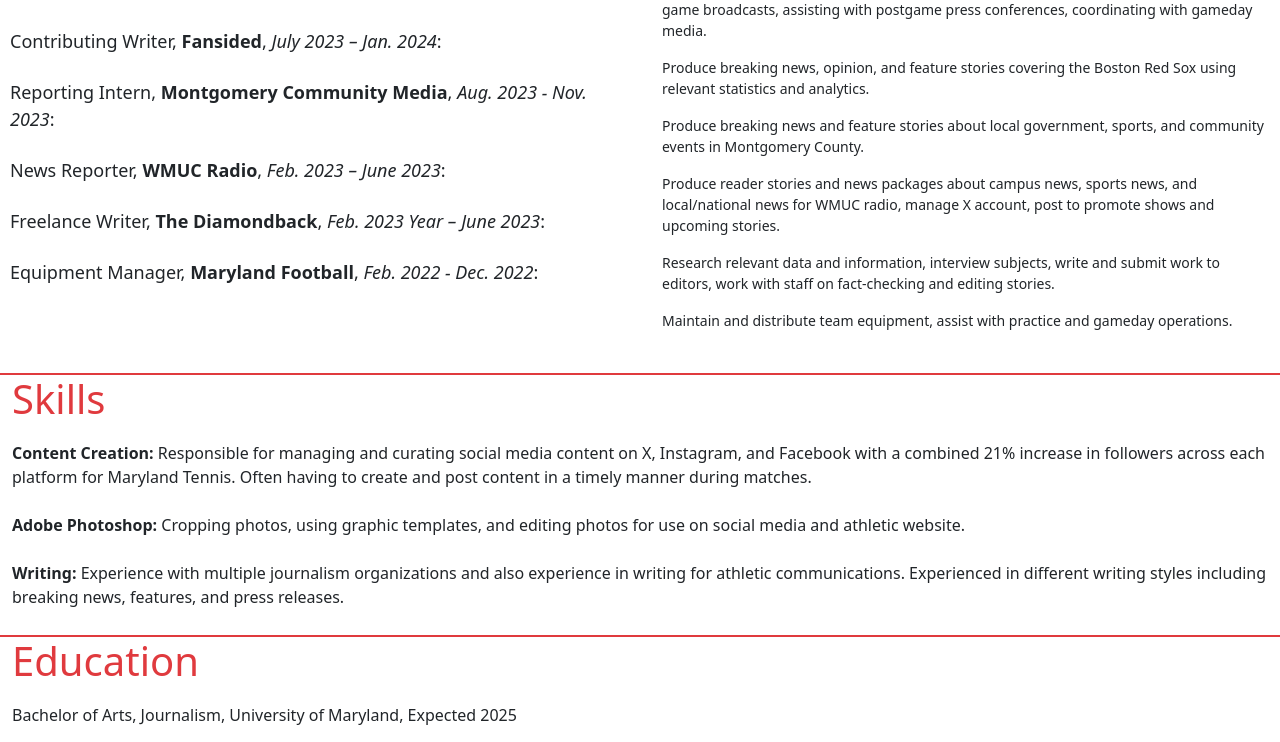
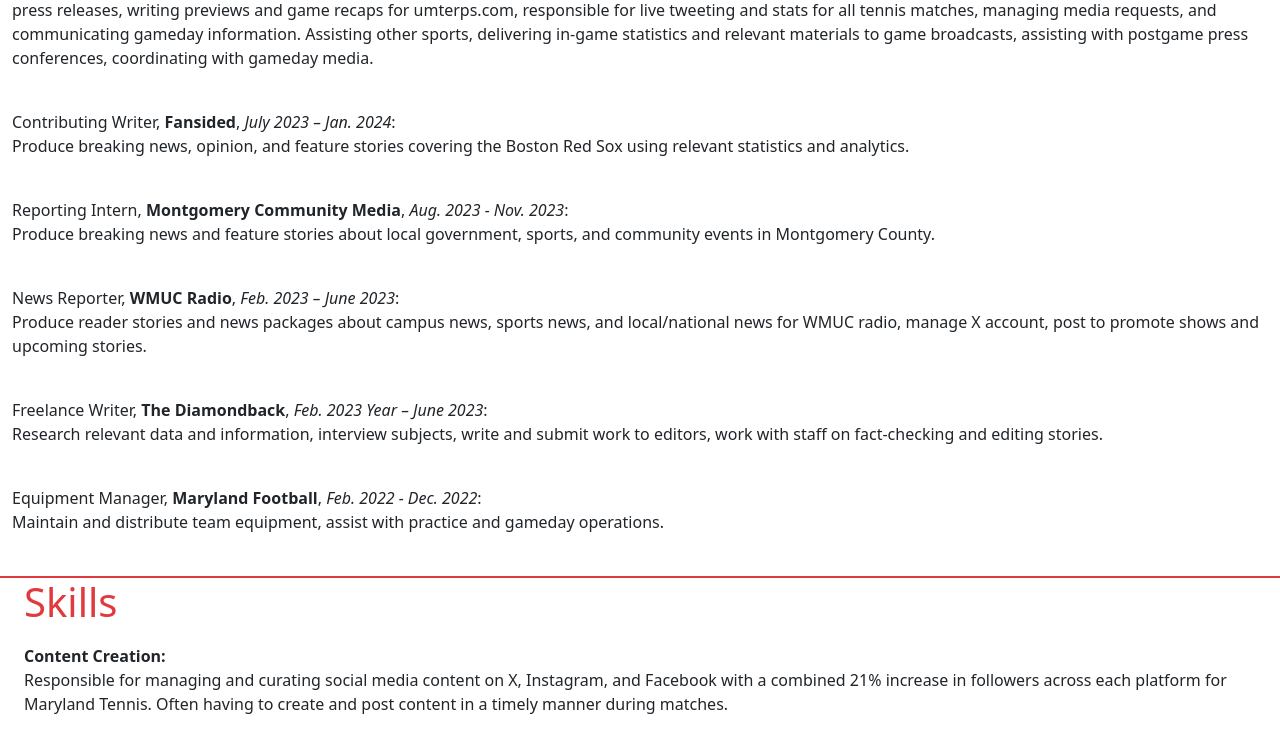
Before and after one commit to bcrossUMD1/brendan-cross-jour352, a plain HTML site: page resume-project/brendan-cross-resume.html in a window 1280 px wide. Shown: the part 642-1384 px from the top of the page. Drawn offline with nearby package versions, Linux system fonts and the light colour scheme.

Commit message:
Update brendan-cross-resume.html

```diff
--- a/resume-project/brendan-cross-resume.html
+++ b/resume-project/brendan-cross-resume.html
@@ -14,7 +14,9 @@
      <script src="https://cdn.jsdelivr.net/npm/bootstrap@5.3.2/dist/js/bootstrap.bundle.min.js" integrity="sha384-C6RzsynM9kWDrMNeT87bh95OGNyZPhcTNXj1NW7RuBCsyN/o0jlpcV8Qyq46cDfL" crossorigin="anonymous"></script>
      <link rel="stylesheet" href="https://cdn.jsdelivr.net/npm/bootstrap-icons@1.11.1/font/bootstrap-icons.css">
      <link rel="stylesheet" type="text/css" href="stylesheet.css" />
-
+     <link rel="preconnect" href="https://fonts.googleapis.com">
+     <link rel="preconnect" href="https://fonts.gstatic.com" crossorigin>
+     <link href="https://fonts.googleapis.com/css2?family=Open+Sans:ital,wght@0,300..800;1,300..800&display=swap" rel="stylesheet">
     </head>
 
     <body>
@@ -48,7 +50,7 @@
   </nav>
    <!-- Navbar end-->
 </div>
-<div id="content">
+<div id="container">
   <div class="row">
     <div class="col-md-8">
         <h3 id="brendan-cross">Personal Statement</h3>
@@ -64,56 +66,45 @@
     </div>
 </div>
 
-	<div class="row">
-		<div class="col-md-6">
+<div class="container-fluid">
+    <div class="row">
             <h3 id="experience">Experience</h3>
             <ul>
 		        <li>Strategic Communications Assistant, <b>Maryland Athletics</b>, <i>Feb. 2023 – Present</i>:</li>
+                <p>Primary media contact for University of Maryland Women’s Tennis (2023-2024). Responsible for
+                    managing and curating social media content, writing and publishing press releases, writing previews
+                    and game recaps for umterps.com, responsible for live tweeting and stats for all tennis matches,
+                    managing media requests, and communicating gameday information. Assisting other sports, delivering
+                    in-game statistics and relevant materials to game broadcasts, assisting with postgame press
+                    conferences, coordinating with gameday media.</p>
                 <br>
                 <li>Contributing Writer, <b>Fansided</b>, <i>July 2023 – Jan. 2024</i>:</li>
+                <p>Produce breaking news, opinion, and feature stories covering the Boston Red Sox using relevant
+                    statistics and analytics.</p>
                 <br>
                 <li>Reporting Intern, <b>Montgomery Community Media</b>, <i>Aug. 2023 - Nov. 2023</i>:</li>
+                <p>Produce breaking news and feature stories about local government, sports, and community events in
+                    Montgomery County.</p>
                 <br>
                 <li>News Reporter, <b>WMUC Radio</b>, <i>Feb. 2023 – June 2023</i>:</li>
+                <p>Produce reader stories and news packages about campus news, sports news, and local/national news for WMUC radio, manage X account, post to promote shows and upcoming stories.</p>
                 <br>
-                <li>Freelance Writer, <b>The Diamondback</b>, <i>Feb. 2023 Year – June 2023</i>: </li>
+                <li>Freelance Writer, <b>The Diamondback</b>, <i>Feb. 2023 Year – June 2023</i>:</li>
+                <p>Research relevant data and information, interview subjects, write and submit work to editors, work with staff on fact-checking and editing stories.</p>
                 <br>
                 <li>Equipment Manager, <b>Maryland Football</b>, <i>Feb. 2022 - Dec. 2022</i>:</li>
+                <p>Maintain and distribute team equipment, assist with practice and gameday operations.</p>
             </ul>
-		</div>
-
-		<div class="col-md-6">
-            <ul>
-			<li><p>Primary media contact for University of Maryland Women’s Tennis (2023-2024). Responsible for
-                managing and curating social media content, writing and publishing press releases, writing previews
-                and game recaps for umterps.com, responsible for live tweeting and stats for all tennis matches,
-                managing media requests, and communicating gameday information. Assisting other sports, delivering
-                in-game statistics and relevant materials to game broadcasts, assisting with postgame press
-                conferences, coordinating with gameday media.</p></li>
-
-            <li><p>Produce breaking news, opinion, and feature stories covering the Boston Red Sox using relevant
-                statistics and analytics.</p></li>
-
-            <li><p>Produce breaking news and feature stories about local government, sports, and community events in
-                Montgomery County.</p></li>
-
-            <li><p>Produce reader stories and news packages about campus news, sports news, and local/national news for WMUC radio, manage X account, post to promote shows and upcoming stories.</p></li>
-
-            <li><p>Research relevant data and information, interview subjects, write and submit work to editors, work with staff on fact-checking and editing stories.</p></li>
-
-            <li><p>Maintain and distribute team equipment, assist with practice and gameday operations.</p></li>
-            </ul>
-		</div>
 	</div>
     <div class="container-fluid">
         <div class="row">
             <h3 id="skills">Skills</h3>
                 <ul>
-                    <li><b>Content Creation:</b> Responsible for managing and curating social media content on X, Instagram, and Facebook with a combined 21% increase in followers across each platform for Maryland Tennis. Often having to create and post content in a timely manner during matches.</li>
+                    <li><b>Content Creation:</b><p>Responsible for managing and curating social media content on X, Instagram, and Facebook with a combined 21% increase in followers across each platform for Maryland Tennis. Often having to create and post content in a timely manner during matches.    </p></li>
                     <br>
-                    <li><b>Adobe Photoshop:</b> Cropping photos, using graphic templates, and editing photos for use on social media and athletic website.</li>
+                    <li><b>Adobe Photoshop:</b><p>Cropping photos, using graphic templates, and editing photos for use on social media and athletic website.   </p></li>
                     <br>
-                    <li><b>Writing:</b> Experience with multiple journalism organizations and also experience in writing for athletic communications. Experienced in different writing styles including breaking news, features, and press releases.</li>
+                    <li><b>Writing:</b><p>Experience with multiple journalism organizations and also experience in writing for athletic communications. Experienced in different writing styles including breaking news, features, and press releases.</p></li>
                 </ul>
         </div>
       </div>
@@ -125,6 +116,12 @@
                 </ul>
         </div>
       </div>
+      <div class="container-fluid">
+        <div class="rowcopyright">
+            Brendan Cross, Copyright
+        </div>
+    </div>
+</div>
 </div>
 </body>
 
```
